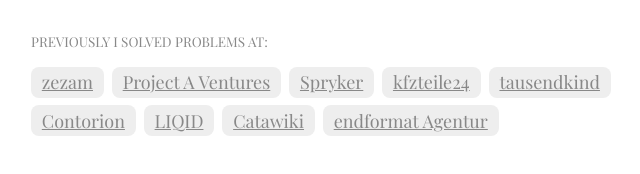
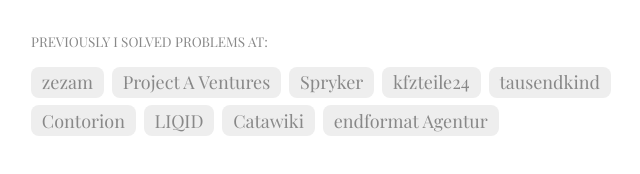
Before and after one commit to mstraube/mstraube.github.io, a plain HTML site: page index.html in a window 1280 px wide. Shown: the part 476-650 px from the top of the page, 309-949 px from the left. Drawn offline with nearby package versions, Linux system fonts and the light colour scheme; a web font is replaced by a local one.

Commit message:
Update style.css

```diff
--- a/css/style.css
+++ b/css/style.css
@@ -123,3 +123,7 @@ ul.work li:hover {
     background-color: #fff;
     color: #222;
 }
+
+ul.work li a {
+    text-decoration: none;
+}
```
